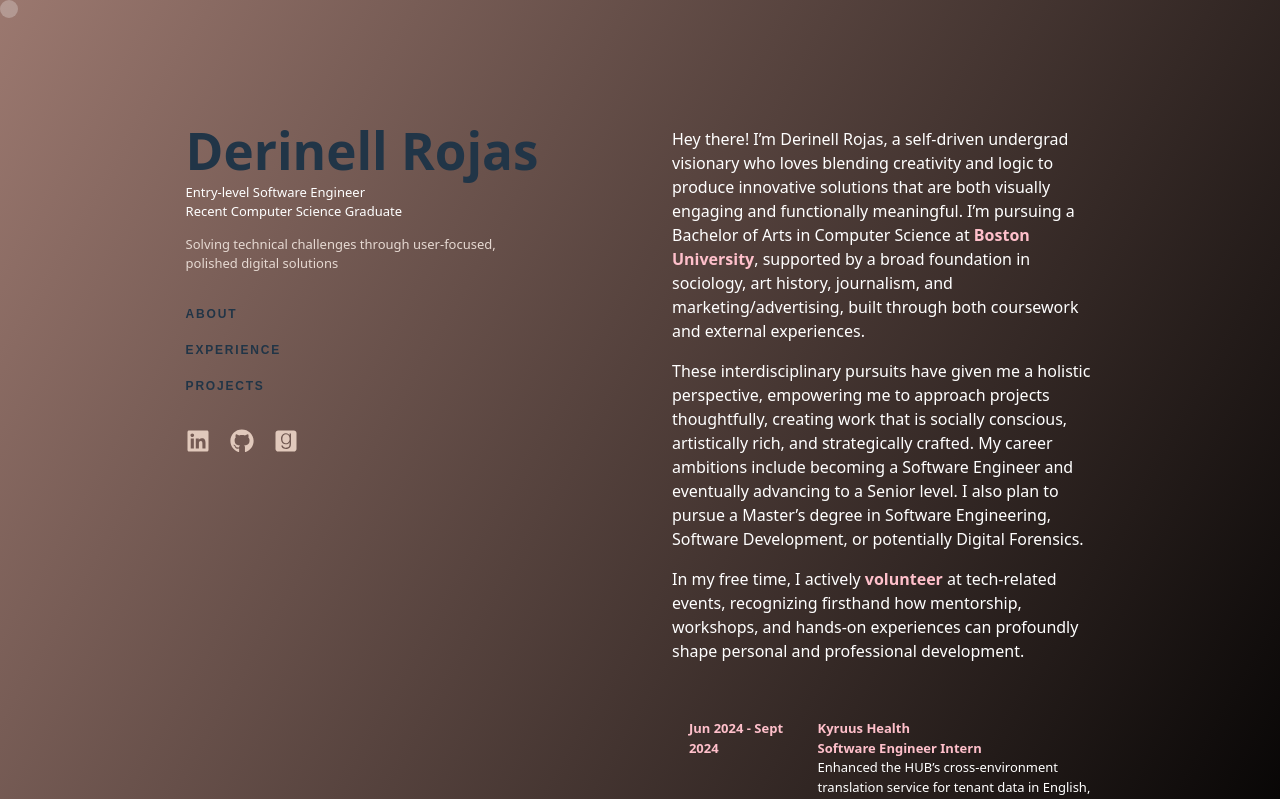
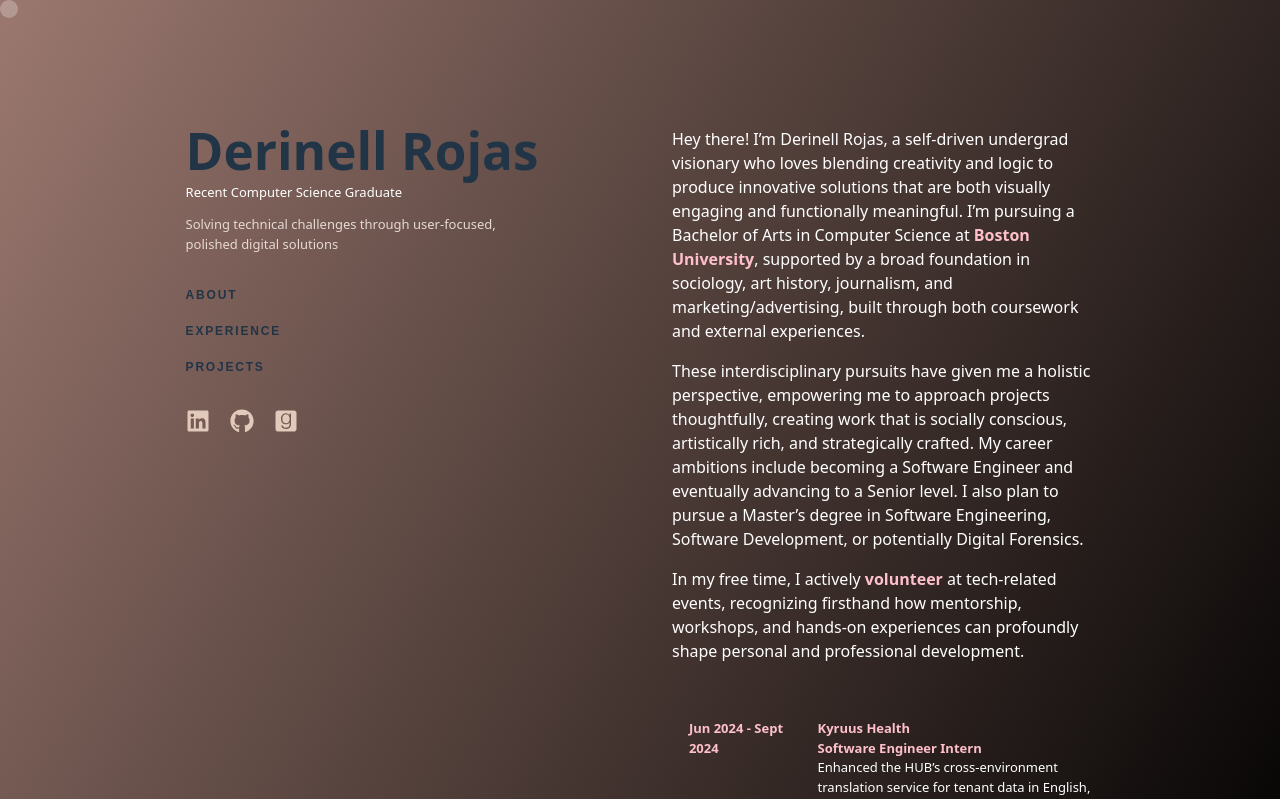
Before and after one commit to drojaa/portfolio, a React (Vite) app: page / in a window 1280 px wide. Shown: the top 799 px of the page. Built offline with nearby package versions, Linux system fonts and the light colour scheme.

Commit message:
title fadein/out

```diff
--- a/src/components/Name/Name.css
+++ b/src/components/Name/Name.css
@@ -29,3 +29,14 @@
 #desc {
     color:#E6D9D2;
 }
+
+.reveal {
+    animation: fade 3s infinite;
+}
+
+@keyframes fade {
+    0% { opacity: 0; }
+    10% { opacity: 1; }
+    90% { opacity: 1; }
+    100% { opacity: 0; }
+  }
--- a/src/components/Name/Name.jsx
+++ b/src/components/Name/Name.jsx
@@ -1,17 +1,25 @@
 
+import { useEffect, useState } from "react"
 import "./Name.css"
 
 
 export function Name() {
-    const words = ["Entry-level Software Engineer", "Recent Computer Science Graduate"]
+    const words = ["Entry-level Software Engineer", "Recent Computer Science Graduate"];
+    const [current, setCurrent] = useState(0);
+
+    useEffect(() => {
+        const interval = setInterval(() => {
+            setCurrent(prev => (prev + 1) % words.length);
+          }, 3000);
+
+          return () => clearInterval(interval);
+    }, [])
     return (
         <>
     <div id="name">
         <h1 id="title">Derinell Rojas</h1>
 
-        <p>Entry-level Software Engineer <br/>
-        Recent Computer Science Graduate <br/>
-        </p>
+        <p class="reveal">{words[current]}</p>
 
        <p id="desc"> Solving technical challenges through user-focused,<br/>
        polished digital solutions</p>
```
